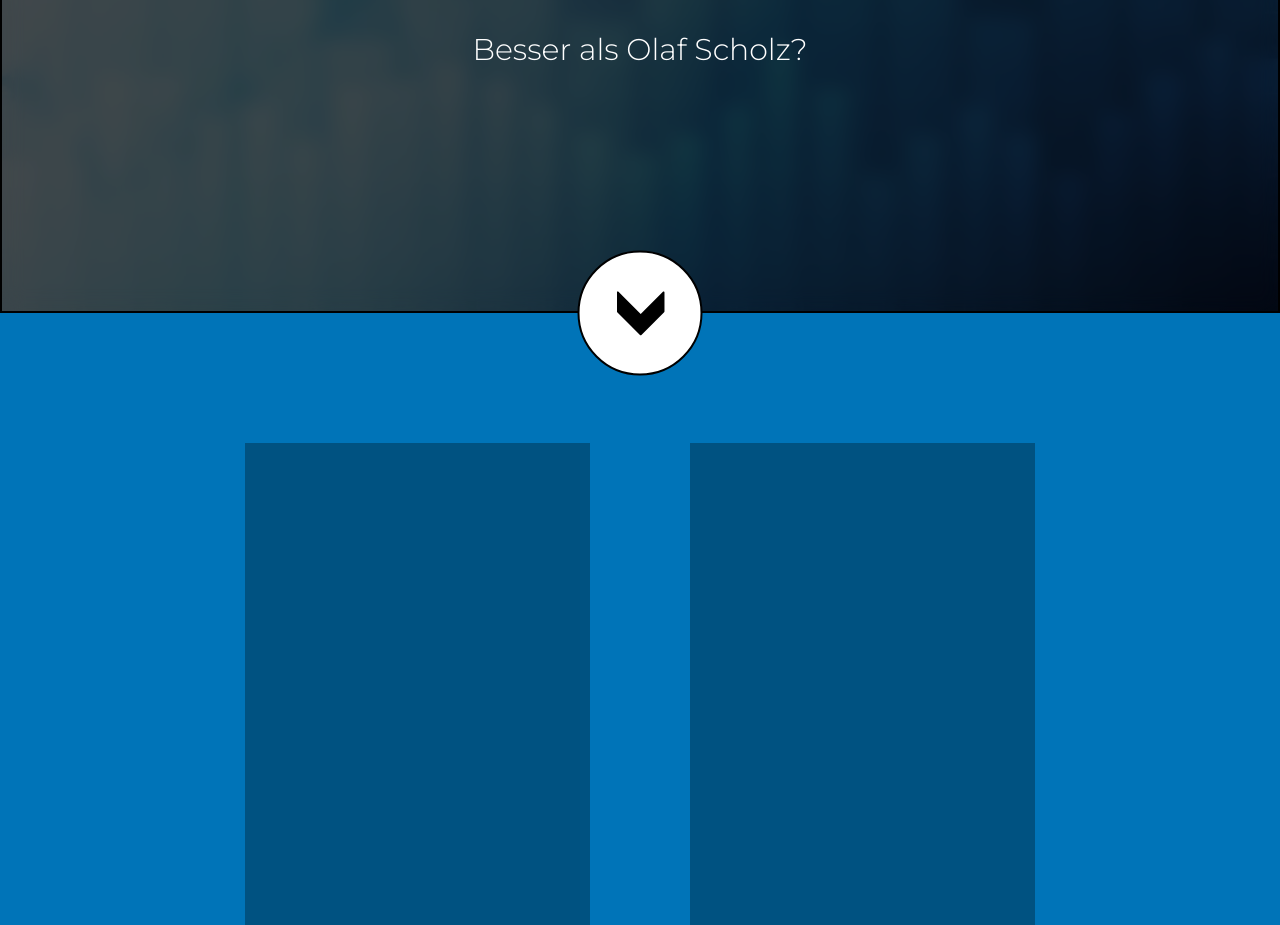
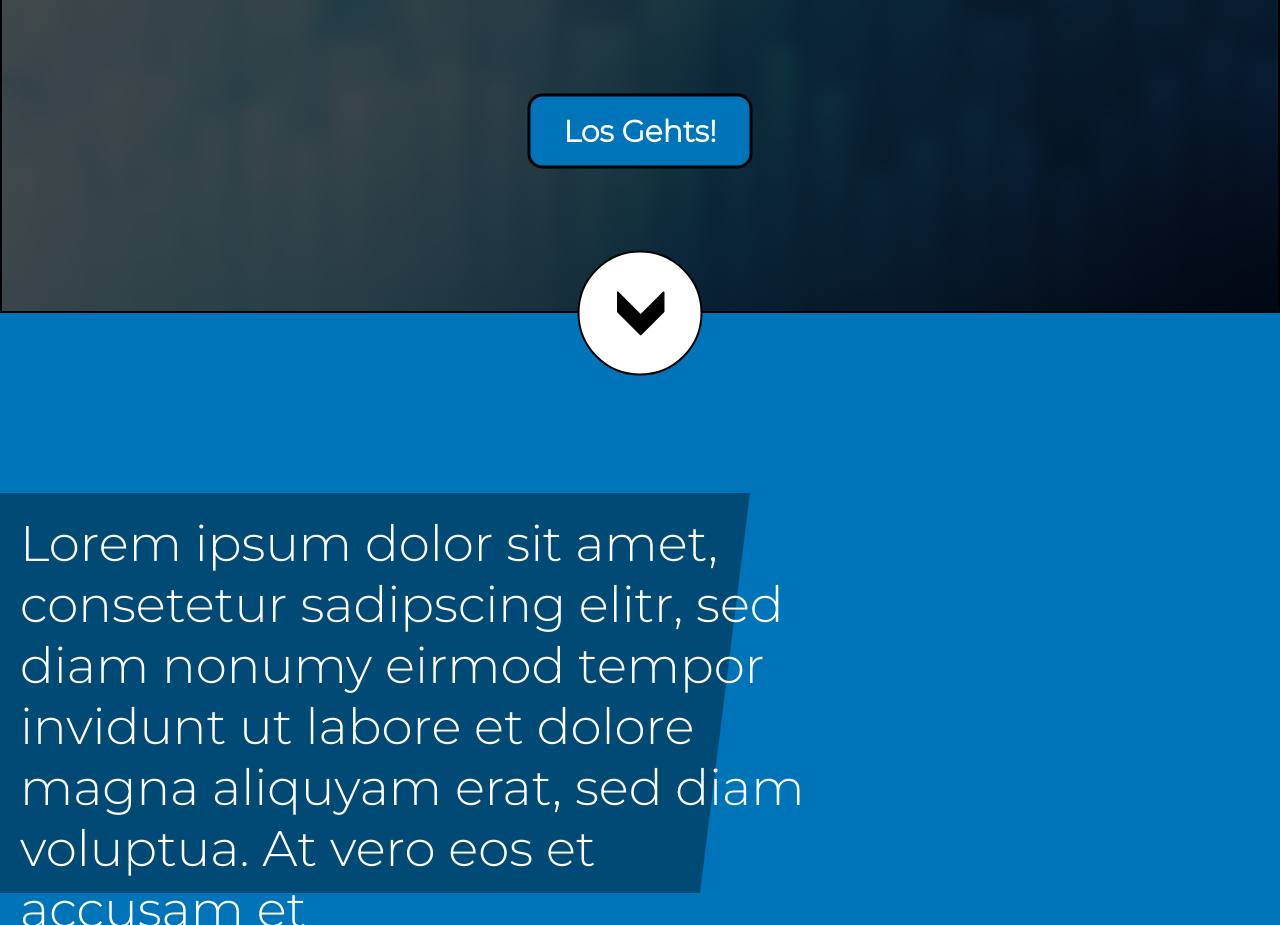
Before and after one commit to arthurfibich/tax_calc, a React (Create React App) app: page / in a window 1280 px wide. Shown: the part 407-1332 px from the top of the page. Built offline with nearby package versions, Linux system fonts and the light colour scheme.

Commit message:
Dynamik Update
- overflow: hidden;
- max(*,*);

```diff
--- a/src/components/layout/Content.tsx
+++ b/src/components/layout/Content.tsx
@@ -4,11 +4,9 @@ import "../../styles/content.css"
 export const Content = () => {
   return (
     <div className = "Content">
-        <div className = "flexchild"></div>
-        <div className = "flexchild"></div>
-        <div className = "flexchild"></div>
-        <div className = "flexchild"></div>
-        <div className = "flexchild"></div>
+        <div className = "flexchild flexshape01"><div>Lorem ipsum dolor sit amet, consetetur sadipscing elitr, sed diam nonumy eirmod tempor invidunt ut labore et dolore magna aliquyam erat, sed diam voluptua. At vero eos et accusam et</div></div>
+        <div className = "flexchild flexshape02"></div>
+        <div className = "flexchild flexshape01"></div>
     </div>
   );
 }
--- a/src/components/layout/DownArrow.tsx
+++ b/src/components/layout/DownArrow.tsx
@@ -4,10 +4,18 @@ import arrow from '../../images/right-arrow.svg'
 
 export const DownArrow = () => {
   return (
-    <div className="DownArrow">
+    <div className="DownArrow" onClick = {scroll}>
       <img src={arrow} alt={"logo"}/>
     </div>
   );
 }
 
 export default DownArrow;
+
+function scroll(){
+  window.scrollTo({
+    top: window.innerHeight,
+    left: 0,
+    behavior: 'smooth'
+  });
+}
--- a/src/components/layout/Main.tsx
+++ b/src/components/layout/Main.tsx
@@ -6,6 +6,7 @@ import Header from './Header';
 import TitlePageBackground from './TitlePageBackground';
 import Title from './Title';
 import Content from './Content';
+import StartButton from './StartButton';
 
 export const Main = () => {
   return (
@@ -13,6 +14,7 @@ export const Main = () => {
       <TitlePageBackground />
       <Header />
       <Title />
+      <StartButton />
       <DownArrow />
       <Content />
     </div>
--- /dev/null
+++ b/src/components/layout/StartButton.tsx
@@ -0,0 +1,12 @@
+import React from 'react';
+import "../../styles/startbutton.css"
+
+export const StartButton = () => {
+  return (
+    <div className = "StartButton">
+        <button>Los Gehts!</button>
+    </div>
+  );
+}
+
+export default StartButton;
--- a/src/styles/content.css
+++ b/src/styles/content.css
@@ -3,26 +3,64 @@
     top: var(--titleheight);
     box-sizing: border-box;
     padding-top: 10vh;
+    padding-bottom: 10vh;
     width: 100%;
     min-height: 10%;
     background: var(--companycolor);
     display: flex;
     flex-direction: row;
     flex-wrap: wrap;
-    justify-content: center;
+    justify-content: left;
     align-items: center;
     align-content: center;
     left: 0px;
+    font-size: 40px;
+    color: white;
+    overflow: hidden;
 }
 
 .flexchild {
     position: relative;
     flex: 0 1 auto;
-    width: 345px;
-    height: 653px;
-    background: linear-gradient(
-        rgba(0, 0, 0, 0.2),
-        rgba(0, 0, 0, 0.2)
-      ), var(--darkcompanycolor);
-    margin: 50px;
 }
+
+.flexshape01{
+    border-top: 400px solid var(--darkercompanycolor);
+    border-left: 0;
+    border-right: 50px solid transparent;
+    height: 0;
+    width: 700px;
+    margin-left: 0px;
+    margin-right: max(50px, 50% - 750px);
+    margin-top: 100px;
+}
+
+.flexshape01 > div{
+    position: absolute;
+    top: -380px;
+    width: 800px;
+    left: 20px;
+    font-size: 50px;
+    font-family: var(--companyfont);
+}
+@media only screen and (min-width: 1617px){
+    .flexshape02{
+        margin-left: max(50px, 50% - 750px);
+    }
+}
+
+@media only screen and (max-width: 1617px){
+    .flexshape02{
+        margin-left: max(50px, 100% - 750px);
+    }
+}
+
+.flexshape02{
+    border-bottom: 400px solid var(--darkercompanycolor);
+    border-right: 0;
+    border-left: 50px solid transparent;
+    height: 0;
+    width: 700px;
+    margin-right: 0px;
+    margin-top: 100px;
+}
--- a/src/styles/downArrow.css
+++ b/src/styles/downArrow.css
@@ -16,6 +16,7 @@
     user-select: none;
     cursor: pointer;
     z-index: 2;
+    overflow: hidden;
 }
 
 .DownArrow > img {
--- a/src/styles/header.css
+++ b/src/styles/header.css
@@ -6,6 +6,7 @@
     left: 0px;
     box-sizing: border-box;
     background-color: rgba(255, 255, 255, 0.109);
+    z-index: 3;
 }
 #LogIn{
     position: absolute;
--- a/src/styles/standard.css
+++ b/src/styles/standard.css
@@ -1,3 +1,4 @@
+
 button {
 	background-color: var(--companycolor);
 	cursor:pointer;
--- /dev/null
+++ b/src/styles/startbutton.css
@@ -0,0 +1,49 @@
+.StartButton{
+    position: absolute;
+    transform: translate(-50%,-50%);
+    left: 50%;
+    text-align: center;
+    overflow: hidden;
+}
+
+@media only screen and (min-width: 800px) {
+    .StartButton{
+        top: calc(35% + var(--titletextheight));
+        width: min(var(--titletextwidth), 100%);
+        height: calc(var(--titletextheight) / 2);
+        line-height: calc(var(--titletextheight) / 2);
+    }
+    .StartButton > button{
+        transform: scale(1.5);
+        transition: transform 0.4s;
+    }
+
+    .StartButton > button:hover{
+        transform: scale(1.7);
+    }
+
+    .StartButton > button:active{
+        transform: scale(1.5);
+    }
+}
+
+@media only screen and (min-width: 0px) and (max-width: 799.999px) {
+    .StartButton{
+        top: calc(35% + var(--titletextheightsmall));
+        width: min(var(--titletextwidthsmall), 100%);
+        height: calc(var(--titletextheightsmall) / 2);
+        line-height: calc(var(--titletextheightsmall) / 2);
+    }
+    .StartButton > button{
+        transform: scale(1.3);
+        transition: transform 0.4s;
+    }
+
+    .StartButton > button:hover{
+        transform: scale(1.5);
+    }
+
+    .StartButton > button:active{
+        transform: scale(1.3);
+    }
+}
--- a/src/styles/title.css
+++ b/src/styles/title.css
@@ -1,12 +1,13 @@
 .Title{
     position: absolute;
     transform: translate(-50%,-50%);
-    top: 45%;
+    top: 35%;
     left: 50%;
     font-size: 40px;
     font-family: var(--companyfont);
     text-align: center;
     color: white;
+    overflow: hidden;
 }
 
 .MainTitle{
@@ -28,8 +29,8 @@
 
 @media only screen and (min-width: 800px) {
     .Title{
-        width: 800px;
-        height: 260px;
+        width: min(var(--titletextwidth), 100%);
+        height: var(--titletextheight);
     }
     .MainTitle{
         font-size: 80px;
@@ -41,8 +42,8 @@
 
 @media only screen and (min-width: 0px) and (max-width: 799.999px) {
     .Title{
-        width: 600px;
-        height: 200px;
+        width: min(var(--titletextwidthsmall), 100%);
+        height: var(--titletextheightsmall);
     }
     .MainTitle{
         font-size: 60px;
--- a/src/styles/variables.css
+++ b/src/styles/variables.css
@@ -1,9 +1,25 @@
+
+/* standard fonts */
+
 @import url('https://fonts.googleapis.com/css2?family=Montserrat:wght@300&display=swap');
+
+
+/* general variables */
 
 :root {
     --titleheight: 90%;
     --brightcompanycolor: #0084d1;
     --companycolor: #0074b8;
     --darkcompanycolor: #0066a1;
+    --darkercompanycolor: #004a75;
     --companyfont: 'Montserrat', sans-serif;
 }
+
+/* titeltext data */
+
+:root{
+    --titletextheight: 260px;
+    --titletextheightsmall: 200px;
+    --titletextwidth: 800px;
+    --titletextwidthsmall: 600px;
+}
```
